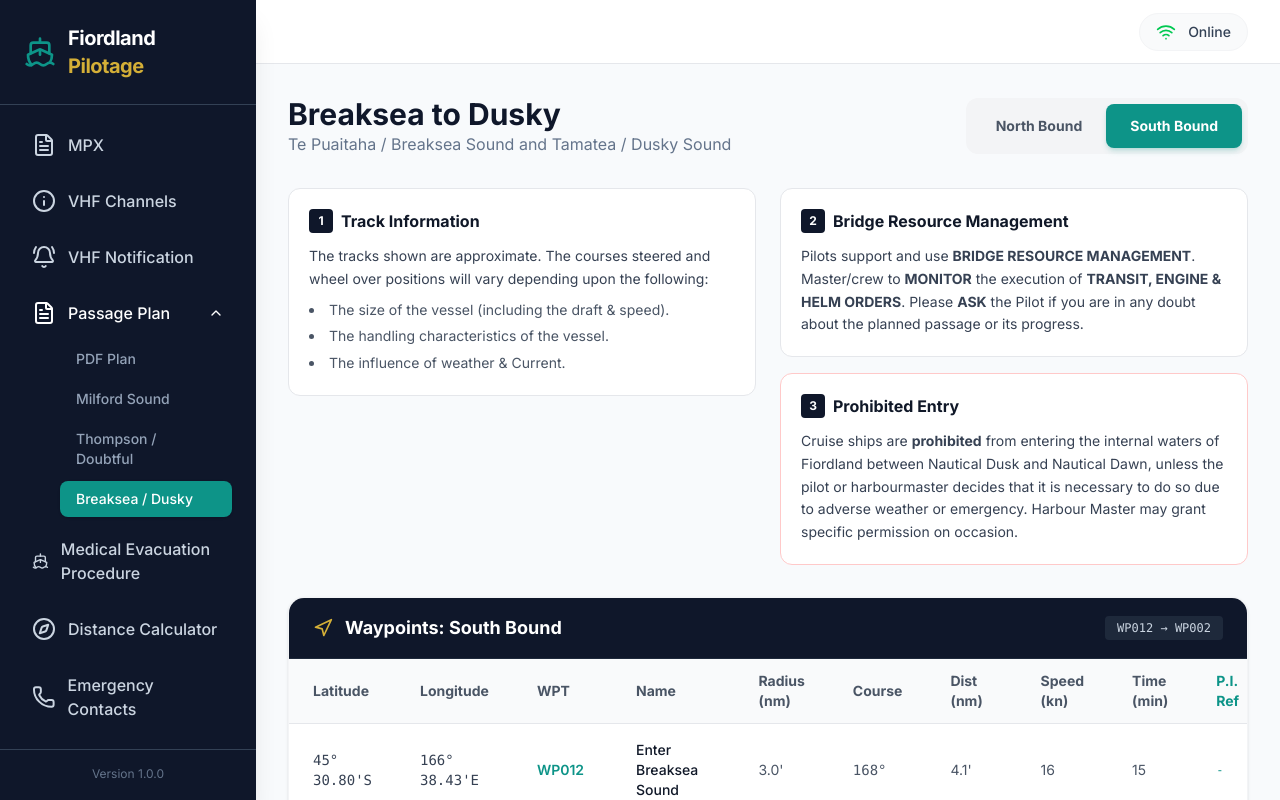
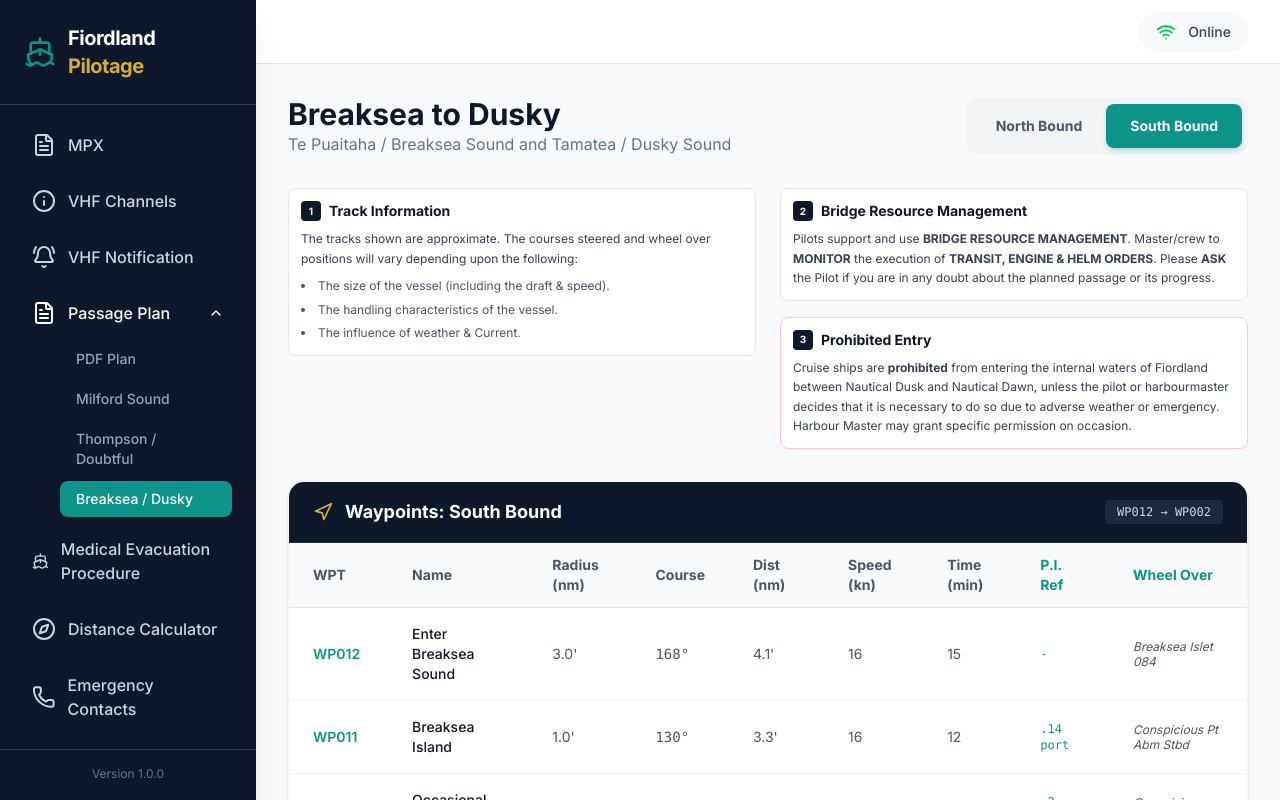
Before and after one commit to premraj81/fiordland-pilotage, a React (Vite) app: page /passage-plan/breaksea-dusky in a window 1280 px wide. Built offline with nearby package versions, Linux system fonts and the light colour scheme.

Commit message:
Update checklist with new routes and fields, simplify passage plan UI

```diff
--- a/src/lib/data.ts
+++ b/src/lib/data.ts
@@ -7,7 +7,9 @@ export const CHECKLISTS = {
                 title: 'Vessel Details',
                 fields: [
                     { id: 'vesselName', label: 'Vessel Name', type: 'text' },
-                    { id: 'plannedRoute', label: 'Planned Route', type: 'route-selector' },
+                    { id: 'plannedRoute', label: 'Planned Route / Embark / Disembark', type: 'route-selector' },
+                    { id: 'previousPort', label: 'Previous Port', type: 'text' },
+                    { id: 'nextPort', label: 'Next Port', type: 'text' },
                 ]
             },
             {
--- a/src/pages/BreakseaDuskyPassage.tsx
+++ b/src/pages/BreakseaDuskyPassage.tsx
@@ -4,32 +4,32 @@ import { cn } from '../lib/utils';
 
 // Data for "North Bound" (Dusky to Breaksea)
 const NORTH_BOUND_WAYPOINTS = [
-    { lat: "45° 48.43'S", long: "166° 22.79'E", wpt: "WP002", name: "Enter dusky Sound", rad: "3.0'", crs: "073°", dist: "3.3'", spd: "16", time: "12", wo: "South Point Abeam" },
-    { lat: "45° 47.48'S", long: "166° 27.35'E", wpt: "WP003", name: "Anchor Island", rad: "3.0'", crs: "084°", dist: "4.3'", spd: "16", time: "16", pi: ".4 port", wo: "Conspicuous Cape Abm" },
-    { lat: "45° 47.02'S", long: "166° 33.55'E", wpt: "WP004", name: "Normans Island", rad: "1.0'", crs: "045°", dist: "1.2'", spd: "16", time: "5", pi: ".2 port", wo: "Thrum Cap 045" },
-    { lat: "45° 46.14'S", long: "166° 34.83'E", wpt: "WP005", name: "Indian Island", rad: "1.0'", crs: "075°", dist: "3.0'", spd: "16", time: "11", pi: ".23 stbd", wo: "Porpoise Pt @ .8" },
-    { lat: "45° 45.36'S", long: "166° 38.96'E", wpt: "WP006", name: "Duck Cove", rad: "2.0'", crs: "090°", dist: "1.2'", spd: "16", time: "5", pi: ".2 port", wo: "Porpoise Pt Abeam" },
-    { lat: "45° 45.36'S", long: "166° 40.76'E", wpt: "WP007", name: "Bowen Channel", rad: "1.0'", crs: "054°", dist: "2.1'", spd: "16", time: "8", pi: ".25 port", wo: "Passage Pt @ 1.0" },
-    { lat: "45° 44.07'S", long: "166° 43.27'E", wpt: "WP008", name: "Front Island", rad: "2.0'", crs: "007°", dist: "2.6'", spd: "16", time: "10", pi: ".2 port", wo: "Clearing Narrows" },
-    { lat: "45° 41.41'S", long: "166° 43.74'E", wpt: "WP009", name: "Passage Point", rad: "1.0'", crs: "356°", dist: "4.4'", spd: "16", time: "17", pi: ".28 port", wo: "Occ Cove 313, Brksea in tx" },
-    { lat: "45° 36.96'S", long: "166° 43.30'E", wpt: "WP010", name: "Occasional Cove", rad: "1.0'", crs: "310°", dist: "3.3'", spd: "16", time: "12", pi: ".15 stbd", wo: "Gilbert I. Abeam" },
-    { lat: "45° 34.84'S", long: "166° 39.68'E", wpt: "WP011", name: "Breaksea Island", rad: "1.0'", crs: "348°", dist: "4.1'", spd: "16", time: "15", pi: ".5 port" },
-    { lat: "45° 30.80'S", long: "166° 38.43'E", wpt: "WP012", name: "Exit Breaksea Sound", rad: "3.0'", crs: "-", dist: "30.0NM", spd: "-", time: "1h 51m" },
+    { wpt: "WP002", name: "Enter dusky Sound", rad: "3.0'", crs: "073°", dist: "3.3'", spd: "16", time: "12", wo: "South Point Abeam" },
+    { wpt: "WP003", name: "Anchor Island", rad: "3.0'", crs: "084°", dist: "4.3'", spd: "16", time: "16", pi: ".4 port", wo: "Conspicuous Cape Abm" },
+    { wpt: "WP004", name: "Normans Island", rad: "1.0'", crs: "045°", dist: "1.2'", spd: "16", time: "5", pi: ".2 port", wo: "Thrum Cap 045" },
+    { wpt: "WP005", name: "Indian Island", rad: "1.0'", crs: "075°", dist: "3.0'", spd: "16", time: "11", pi: ".23 stbd", wo: "Porpoise Pt @ .8" },
+    { wpt: "WP006", name: "Duck Cove", rad: "2.0'", crs: "090°", dist: "1.2'", spd: "16", time: "5", pi: ".2 port", wo: "Porpoise Pt Abeam" },
+    { wpt: "WP007", name: "Bowen Channel", rad: "1.0'", crs: "054°", dist: "2.1'", spd: "16", time: "8", pi: ".25 port", wo: "Passage Pt @ 1.0" },
+    { wpt: "WP008", name: "Front Island", rad: "2.0'", crs: "007°", dist: "2.6'", spd: "16", time: "10", pi: ".2 port", wo: "Clearing Narrows" },
+    { wpt: "WP009", name: "Passage Point", rad: "1.0'", crs: "356°", dist: "4.4'", spd: "16", time: "17", pi: ".28 port", wo: "Occ Cove 313, Brksea in tx" },
+    { wpt: "WP010", name: "Occasional Cove", rad: "1.0'", crs: "310°", dist: "3.3'", spd: "16", time: "12", pi: ".15 stbd", wo: "Gilbert I. Abeam" },
+    { wpt: "WP011", name: "Breaksea Island", rad: "1.0'", crs: "348°", dist: "4.1'", spd: "16", time: "15", pi: ".5 port" },
+    { wpt: "WP012", name: "Exit Breaksea Sound", rad: "3.0'", crs: "-", dist: "30.0NM", spd: "-", time: "1h 51m" },
 ];
 
 // Data for "South Bound" (Breaksea to Dusky)
 const SOUTH_BOUND_WAYPOINTS = [
-    { lat: "45° 30.80'S", long: "166° 38.43'E", wpt: "WP012", name: "Enter Breaksea Sound", rad: "3.0'", crs: "168°", dist: "4.1'", spd: "16", time: "15", wo: "Breaksea Islet 084" },
-    { lat: "45° 34.84'S", long: "166° 39.68'E", wpt: "WP011", name: "Breaksea Island", rad: "1.0'", crs: "130°", dist: "3.3'", spd: "16", time: "12", pi: ".14 port", wo: "Conspicious Pt Abm Stbd" },
-    { lat: "45° 36.96'S", long: "166° 43.30'E", wpt: "WP010", name: "Occasional Cove", rad: "1.0'", crs: "176°", dist: "4.4'", spd: "16", time: "17", pi: ".2 port", wo: "Conspicious Cove Abm Port" },
-    { lat: "45° 41.41'S", long: "166° 43.74'E", wpt: "WP009", name: "Passage Point", rad: "1.0'", crs: "187°", dist: "2.6'", spd: "16", time: "10", pi: ".11 port", wo: "Conspicious Pt 207" },
-    { lat: "45° 44.07'S", long: "166° 43.27'E", wpt: "WP008", name: "Front Island", rad: "1.0'", crs: "234°", dist: "2.1'", spd: "16", time: "8", pi: ".23 stbd", wo: "Porpoise Pt 260" },
-    { lat: "45° 45.36'S", long: "166° 40.76'E", wpt: "WP007", name: "Bowen Channel", rad: "1.0'", crs: "270°", dist: "1.2'", spd: "16", time: "5", pi: ".2 stbd", wo: "Conspicious Pt 240" },
-    { lat: "45° 45.36'S", long: "166° 38.96'E", wpt: "WP006", name: "Duck Cove", rad: "2.0'", crs: "255°", dist: "3.0'", spd: "16", time: "11", pi: ".22, .29 stbd", wo: "Indian I. 226" },
-    { lat: "45° 46.14'S", long: "166° 34.83'E", wpt: "WP005", name: "Indian Island", rad: "1.0'", crs: "255°", dist: "1.2'", spd: "16", time: "5", pi: ".21 port", wo: "Thrum Cap 256" },
-    { lat: "45° 47.02'S", long: "166° 33.55'E", wpt: "WP004", name: "Normans Island", rad: "1.0'", crs: "264°", dist: "4.3'", spd: "16", time: "16", pi: ".43 port" },
-    { lat: "45° 47.48'S", long: "166° 27.35'E", wpt: "WP003", name: "Anchor Island", rad: "1.0'", crs: "253°", dist: "3.3'", spd: "16", time: "12" },
-    { lat: "45° 48.43'S", long: "166° 22.79'E", wpt: "WP002", name: "Exit dusky Sound", rad: "3.0'", crs: "-", dist: "30NM", spd: "-", time: "1h 51M" },
+    { wpt: "WP012", name: "Enter Breaksea Sound", rad: "3.0'", crs: "168°", dist: "4.1'", spd: "16", time: "15", wo: "Breaksea Islet 084" },
+    { wpt: "WP011", name: "Breaksea Island", rad: "1.0'", crs: "130°", dist: "3.3'", spd: "16", time: "12", pi: ".14 port", wo: "Conspicious Pt Abm Stbd" },
+    { wpt: "WP010", name: "Occasional Cove", rad: "1.0'", crs: "176°", dist: "4.4'", spd: "16", time: "17", pi: ".2 port", wo: "Conspicious Cove Abm Port" },
+    { wpt: "WP009", name: "Passage Point", rad: "1.0'", crs: "187°", dist: "2.6'", spd: "16", time: "10", pi: ".11 port", wo: "Conspicious Pt 207" },
+    { wpt: "WP008", name: "Front Island", rad: "1.0'", crs: "234°", dist: "2.1'", spd: "16", time: "8", pi: ".23 stbd", wo: "Porpoise Pt 260" },
+    { wpt: "WP007", name: "Bowen Channel", rad: "1.0'", crs: "270°", dist: "1.2'", spd: "16", time: "5", pi: ".2 stbd", wo: "Conspicious Pt 240" },
+    { wpt: "WP006", name: "Duck Cove", rad: "2.0'", crs: "255°", dist: "3.0'", spd: "16", time: "11", pi: ".22, .29 stbd", wo: "Indian I. 226" },
+    { wpt: "WP005", name: "Indian Island", rad: "1.0'", crs: "255°", dist: "1.2'", spd: "16", time: "5", pi: ".21 port", wo: "Thrum Cap 256" },
+    { wpt: "WP004", name: "Normans Island", rad: "1.0'", crs: "264°", dist: "4.3'", spd: "16", time: "16", pi: ".43 port" },
+    { wpt: "WP003", name: "Anchor Island", rad: "1.0'", crs: "253°", dist: "3.3'", spd: "16", time: "12" },
+    { wpt: "WP002", name: "Exit dusky Sound", rad: "3.0'", crs: "-", dist: "30NM", spd: "-", time: "1h 51M" },
 ];
 
 export default function BreakseaDuskyPassage() {
@@ -114,8 +114,6 @@ export default function BreakseaDuskyPassage() {
                     <table className="w-full text-sm text-left">
                         <thead className="bg-gray-50 text-gray-600 font-semibold border-b border-gray-200">
                             <tr>
-                                <th className="px-6 py-3">Latitude</th>
-                                <th className="px-6 py-3">Longitude</th>
                                 <th className="px-6 py-3">WPT</th>
                                 <th className="px-6 py-3">Name</th>
                                 <th className="px-6 py-3">Radius (nm)</th>
@@ -130,8 +128,6 @@ export default function BreakseaDuskyPassage() {
                         <tbody className="divide-y divide-gray-100">
                             {waypoints.map((row, i) => (
                                 <tr key={i} className="hover:bg-gray-50/50 transition-colors">
-                                    <td className="px-6 py-4 font-mono text-gray-700">{row.lat}</td>
-                                    <td className="px-6 py-4 font-mono text-gray-700">{row.long}</td>
                                     <td className="px-6 py-4 font-semibold text-brand-teal">{row.wpt}</td>
                                     <td className="px-6 py-4 font-medium text-gray-900">{row.name}</td>
                                     <td className="px-6 py-4 text-gray-600">{row.rad}</td>
@@ -150,7 +146,7 @@ export default function BreakseaDuskyPassage() {
                         </tbody>
                         <tfoot className="bg-gray-50 border-t border-gray-200">
                             <tr>
-                                <td colSpan={6} className="px-6 py-3 font-bold text-right text-gray-700">Total</td>
+                                <td colSpan={4} className="px-6 py-3 font-bold text-right text-gray-700">Total</td>
                                 <td className="px-6 py-3 font-bold text-fiordland-900">30NM</td>
                                 <td className="px-6 py-3 font-bold text-fiordland-900"></td>
                                 <td className="px-6 py-3 font-bold text-fiordland-900">~1h 51m</td>
@@ -165,12 +161,12 @@ export default function BreakseaDuskyPassage() {
 
 function NoteCard({ number, title, children, className = "" }: { number: string, title: string, children: React.ReactNode, className?: string }) {
     return (
-        <div className={`p-5 rounded-xl border border-gray-200 bg-white ${className}`}>
-            <h3 className="font-bold text-gray-900 mb-3 flex items-center gap-2">
-                <span className="bg-fiordland-900 text-white w-6 h-6 rounded flex items-center justify-center text-xs">{number}</span>
+        <div className={`p-3 rounded-lg border border-gray-200 bg-white ${className}`}>
+            <h3 className="font-bold text-gray-900 mb-2 flex items-center gap-2 text-sm">
+                <span className="bg-fiordland-900 text-white w-5 h-5 rounded flex items-center justify-center text-[10px]">{number}</span>
                 {title}
             </h3>
-            <div className="text-sm text-gray-700 leading-relaxed">
+            <div className="text-xs text-gray-700 leading-relaxed">
                 {children}
             </div>
         </div>
--- a/src/pages/ChecklistForm.tsx
+++ b/src/pages/ChecklistForm.tsx
@@ -238,8 +238,8 @@ function RenderSection({ section, formData, handleInputChange, isRouteReversed,
                 {section.fields?.map((field: any) => {
                     if (field.type === 'route-selector') {
                         const routes = isRouteReversed
-                            ? ['Dusky to Breaksea', 'Doubtful to Thompson', 'Milford']
-                            : ['Milford', 'Thompson to Doubtful', 'Breaksea to Dusky'];
+                            ? ['Dusky to Breaksea', 'Doubtful to Thompson', 'Milford', 'Bench Island', 'Bluff', 'Timaru', 'Lyttelton']
+                            : ['Milford', 'Thompson to Doubtful', 'Breaksea to Dusky', 'Bench Island', 'Bluff', 'Timaru', 'Lyttelton'];
 
                         const currentValues = formData[section.id]?.[field.id] || [];
 
```
